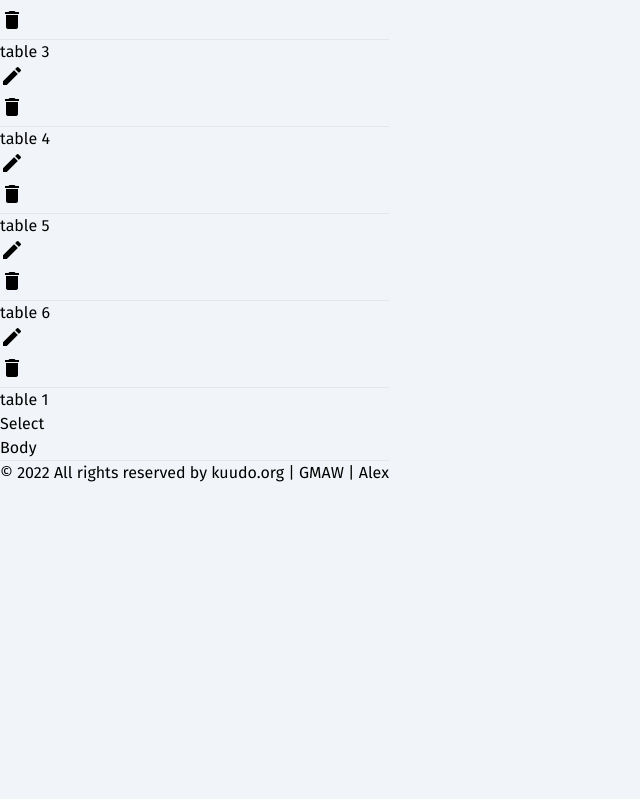
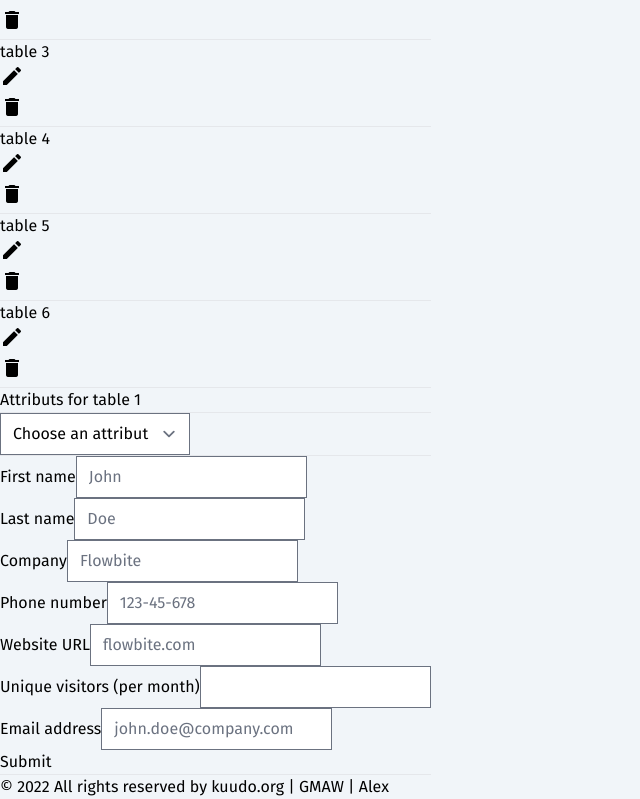
Before and after one commit to GMWA/koodu-model-generator, a Vue app in the folder frontend/: page /project-details/1 in a window 1280 px wide. Shown: the part 1133-1932 px from the top of the page, without its empty margins (0-640 px from the left). Before the commit the page ends 1618 px from the top, so only its background shows below. Built offline with nearby package versions, Linux system fonts and the light colour scheme; no server answers; what supertokens-web-js would draw is missing.

Commit message:
design attribut

```diff
--- a/frontend/src/components/TableDetails.vue
+++ b/frontend/src/components/TableDetails.vue
@@ -1,22 +1,154 @@
-<script lang="ts" , setup>
+<script lang="ts" setup>
 import { ITable } from "../types/tables.type";
 import { useAttributStore } from "../store/attributs.store";
-import { reactive } from "vue";
+import { watch } from "vue";
 
 interface TableProps {
   table: ITable;
 }
 const props = withDefaults(defineProps<TableProps>(), {});
-const table = reactive(props.table);
+let table: ITable = props.table;
 const emit = defineEmits(["delete", "edit", "choose"]);
 const attributs = useAttributStore();
+
+watch(
+  () => props.table,
+  (first, second) => {
+    table = { ...first };
+  }
+);
 </script>
 
 <template>
-  <div class="flex flex-col">
-    <div>{{ table.name }}</div>
-    <div>Select</div>
-    <div>Body</div>
+  <div class="flex flex-col pl-2 w-full">
+    <div class="flex w-full mt-2 mb-2 text-3xl font-bold">
+      Attributs for {{ table.name }}
+    </div>
+    <hr />
+    <div class="flex items-center align-middle w-full mt-2 mb-2">
+      <select
+        id="countries"
+        class="bg-gray-50 border border-gray-300 text-gray-900 text-sm rounded-lg focus:ring-blue-500 focus:border-blue-500 block w-full p-2.5 dark:bg-gray-700 dark:border-gray-600 dark:placeholder-gray-400 dark:text-white dark:focus:ring-blue-500 dark:focus:border-blue-500"
+      >
+        <option selected>Choose an attribut</option>
+        <option value="US">attributs 1</option>
+        <option value="CA">attributs 2</option>
+        <option value="FR">attributs 3</option>
+        <option value="DE">attributs 4</option>
+      </select>
+    </div>
+    <hr />
+    <div class="flex w-full">
+      <form class="w-full mt-2">
+        <div class="grid gap-6 mb-6 md:grid-cols-2">
+          <div>
+            <label
+              for="first_name"
+              class="block mb-2 text-sm font-medium text-gray-900 dark:text-white"
+              >First name</label
+            >
+            <input
+              type="text"
+              id="first_name"
+              class="bg-gray-50 border border-gray-300 text-gray-900 text-sm rounded-lg focus:ring-blue-500 focus:border-blue-500 block w-full p-2.5 dark:bg-gray-700 dark:border-gray-600 dark:placeholder-gray-400 dark:text-white dark:focus:ring-blue-500 dark:focus:border-blue-500"
+              placeholder="John"
+              required
+            />
+          </div>
+          <div>
+            <label
+              for="last_name"
+              class="block mb-2 text-sm font-medium text-gray-900 dark:text-white"
+              >Last name</label
+            >
+            <input
+              type="text"
+              id="last_name"
+              class="bg-gray-50 border border-gray-300 text-gray-900 text-sm rounded-lg focus:ring-blue-500 focus:border-blue-500 block w-full p-2.5 dark:bg-gray-700 dark:border-gray-600 dark:placeholder-gray-400 dark:text-white dark:focus:ring-blue-500 dark:focus:border-blue-500"
+              placeholder="Doe"
+              required
+            />
+          </div>
+          <div>
+            <label
+              for="company"
+              class="block mb-2 text-sm font-medium text-gray-900 dark:text-white"
+              >Company</label
+            >
+            <input
+              type="text"
+              id="company"
+              class="bg-gray-50 border border-gray-300 text-gray-900 text-sm rounded-lg focus:ring-blue-500 focus:border-blue-500 block w-full p-2.5 dark:bg-gray-700 dark:border-gray-600 dark:placeholder-gray-400 dark:text-white dark:focus:ring-blue-500 dark:focus:border-blue-500"
+              placeholder="Flowbite"
+              required
+            />
+          </div>
+          <div>
+            <label
+              for="phone"
+              class="block mb-2 text-sm font-medium text-gray-900 dark:text-white"
+              >Phone number</label
+            >
+            <input
+              type="tel"
+              id="phone"
+              class="bg-gray-50 border border-gray-300 text-gray-900 text-sm rounded-lg focus:ring-blue-500 focus:border-blue-500 block w-full p-2.5 dark:bg-gray-700 dark:border-gray-600 dark:placeholder-gray-400 dark:text-white dark:focus:ring-blue-500 dark:focus:border-blue-500"
+              placeholder="123-45-678"
+              pattern="[0-9]{3}-[0-9]{2}-[0-9]{3}"
+              required
+            />
+          </div>
+          <div>
+            <label
+              for="website"
+              class="block mb-2 text-sm font-medium text-gray-900 dark:text-white"
+              >Website URL</label
+            >
+            <input
+              type="url"
+              id="website"
+              class="bg-gray-50 border border-gray-300 text-gray-900 text-sm rounded-lg focus:ring-blue-500 focus:border-blue-500 block w-full p-2.5 dark:bg-gray-700 dark:border-gray-600 dark:placeholder-gray-400 dark:text-white dark:focus:ring-blue-500 dark:focus:border-blue-500"
+              placeholder="flowbite.com"
+              required
+            />
+          </div>
+          <div>
+            <label
+              for="visitors"
+              class="block mb-2 text-sm font-medium text-gray-900 dark:text-white"
+              >Unique visitors (per month)</label
+            >
+            <input
+              type="number"
+              id="visitors"
+              class="bg-gray-50 border border-gray-300 text-gray-900 text-sm rounded-lg focus:ring-blue-500 focus:border-blue-500 block w-full p-2.5 dark:bg-gray-700 dark:border-gray-600 dark:placeholder-gray-400 dark:text-white dark:focus:ring-blue-500 dark:focus:border-blue-500"
+              placeholder=""
+              required
+            />
+          </div>
+        </div>
+        <div class="mb-6">
+          <label
+            for="email"
+            class="block mb-2 text-sm font-medium text-gray-900 dark:text-white"
+            >Email address</label
+          >
+          <input
+            type="email"
+            id="email"
+            class="bg-gray-50 border border-gray-300 text-gray-900 text-sm rounded-lg focus:ring-blue-500 focus:border-blue-500 block w-full p-2.5 dark:bg-gray-700 dark:border-gray-600 dark:placeholder-gray-400 dark:text-white dark:focus:ring-blue-500 dark:focus:border-blue-500"
+            placeholder="john.doe@company.com"
+            required
+          />
+        </div>
+        <button
+          type="submit"
+          class="text-white bg-blue-700 hover:bg-blue-800 focus:ring-4 focus:outline-none focus:ring-blue-300 font-medium rounded-lg text-sm w-full sm:w-auto px-5 py-2.5 text-center dark:bg-blue-600 dark:hover:bg-blue-700 dark:focus:ring-blue-800"
+        >
+          Submit
+        </button>
+      </form>
+    </div>
   </div>
 </template>
 
--- a/frontend/src/components/TablesComponent.vue
+++ b/frontend/src/components/TablesComponent.vue
@@ -7,12 +7,10 @@
 import { ITable } from "../types";
 
 const tables = useTableStore();
-let selectedTable: Ref<ITable> = ref(tables.items[0]);
+const selectedTable: Ref<ITable> = ref(tables.items[0]);
 
 const setSelectedTable = (tab: ITable) => {
-  console.log(tab);
   selectedTable.value = { ...tab };
-  console.log(selectedTable.value);
 };
 </script>
 
```
